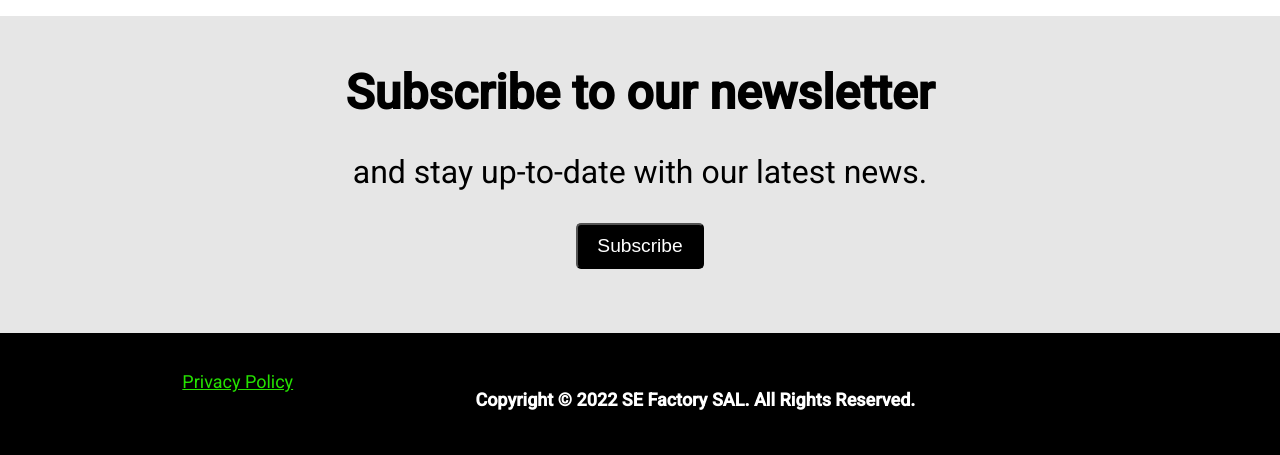
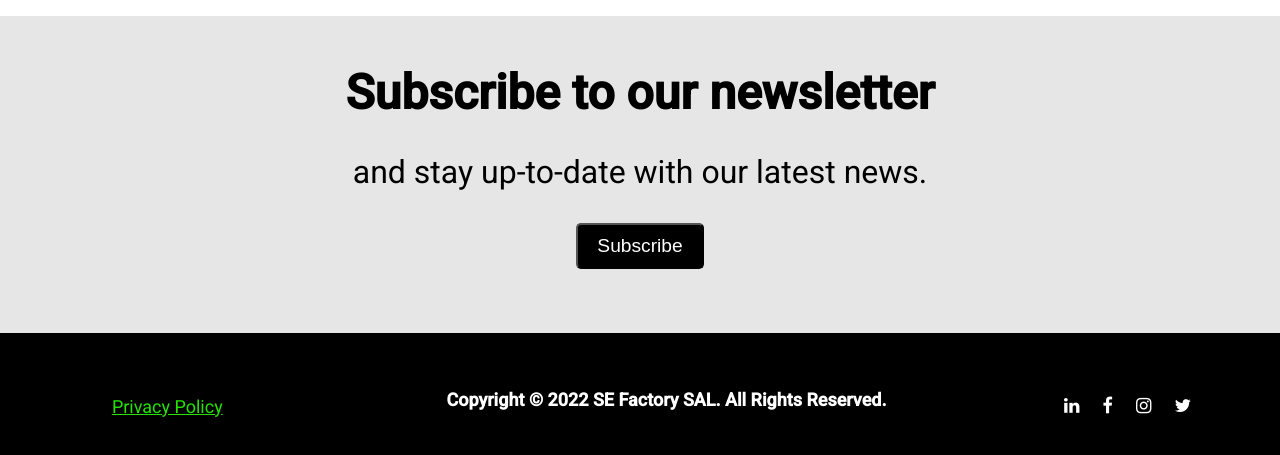
Before and after one commit to MoustafaIsm/sefactory-clone-frontend, a plain HTML site: page index.html in a window 1280 px wide. Shown: the part 4248-4703 px from the top of the page. Drawn offline with Linux system fonts and the light colour scheme.

Commit message:
Finished most of the main things just need to fix some stuff

```diff
--- a/index.html
+++ b/index.html
@@ -4,6 +4,7 @@
     <title>SE Factory Clone</title>
     <link rel="stylesheet" href="styles/styles.css">
     <link href="https://fonts.googleapis.com/css2?family=Roboto:wght@400;500&display=swap" rel="stylesheet">
+    <link rel="stylesheet" href="https://cdnjs.cloudflare.com/ajax/libs/font-awesome/4.7.0/css/font-awesome.min.css">
 </head>
 
 <body>
@@ -164,7 +165,13 @@
                     <p><b>Copyright © 2022 SE Factory SAL. All Rights Reserved.</b></p>
                 </div>
                 <div class="socials_container">
-
+                    <a href="https://www.linkedin.com/company/se-factory/" target="_blank"
+                        class="fa fa-linkedin social_item"></a>
+                    <a href="https://www.facebook.com/SEFactory/" target="_blank"
+                        class="fa fa-facebook social_item"></a>
+                    <a href="https://www.instagram.com/sefactoryofficial/" target="_blank"
+                        class="fa fa-instagram social_item"></a>
+                    <a href="https://twitter.com/se_factory" target="_blank" class="fa fa-twitter social_item"></a>
                 </div>
             </div>
 
--- a/styles/styles.css
+++ b/styles/styles.css
@@ -317,12 +317,19 @@ body{
 
 .actually_the_footer {
     display: flex;
-    justify-content: space-evenly;
+    justify-content: space-around;
     background-color: black;
     width: 100%;
     padding-top: 3%;
     padding-bottom: 3%;
     font-size: large;
+}
+
+.privacy_policy_container {
+    padding-top: 1%;
+    display: flex;
+    justify-content: center;
+    align-items: center;
 }
 
 .privacy_policy_container a {
@@ -332,3 +339,19 @@ body{
 .copyright_container p {
     color: white;
 }
+
+.socials_container {
+    display: flex;
+    justify-content: center;
+    align-items: center;
+    padding-top: 1%;
+}
+
+.socials_container a {
+    text-decoration: none;
+    color: white;
+}
+
+.social_item {
+    margin-right: 40%;
+}
```
